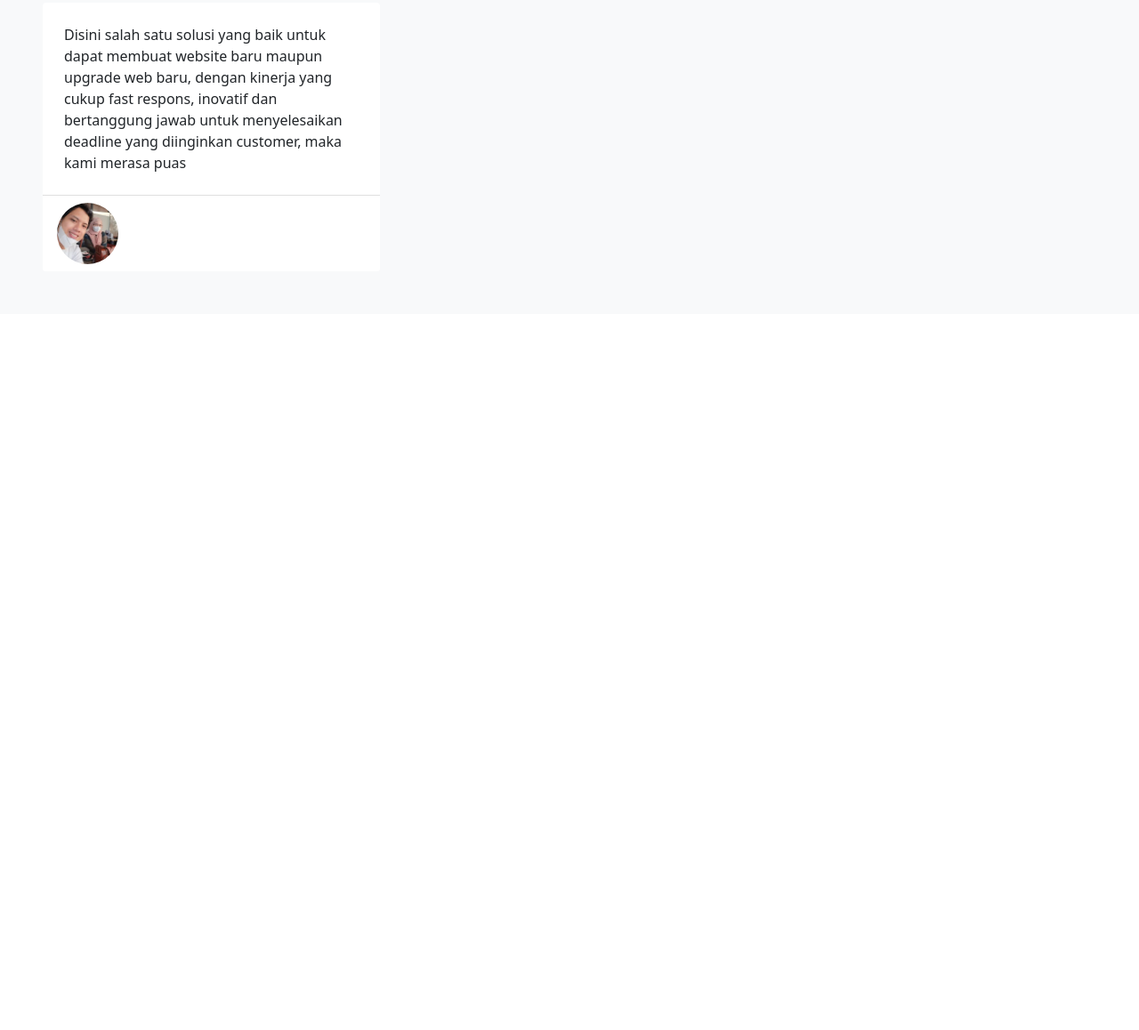
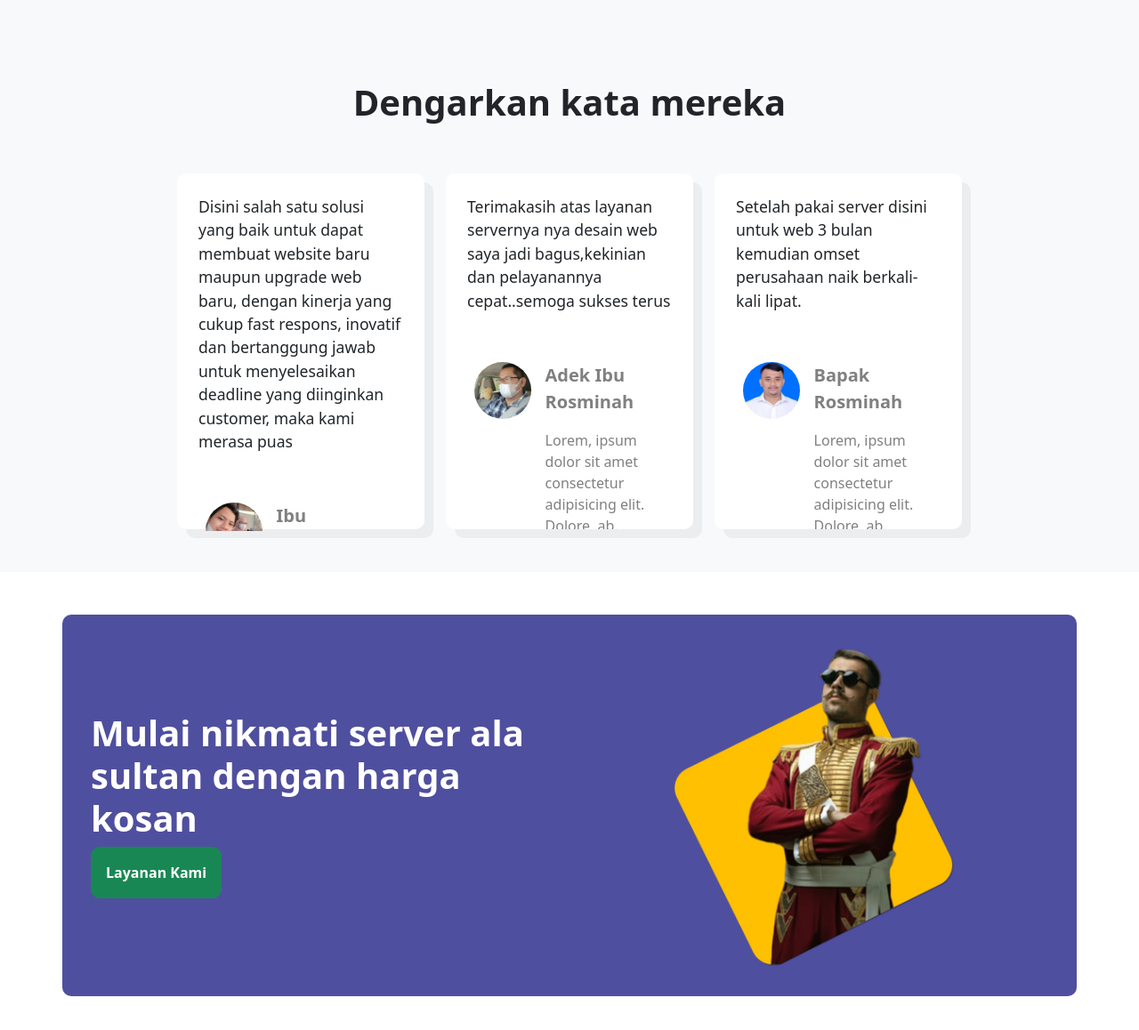
Before and after one commit to justnotiyann/FRONT-END-BOOTSTRAP, a website: page index.html in a window 1280 px wide. Shown: the part 2305-3463 px from the top of the page at 89% size. Drawn offline with nearby package versions, Linux system fonts and the light colour scheme.

Commit message:
add kata mereka dan nikmati section

```diff
--- a/css/style.css
+++ b/css/style.css
@@ -18,3 +18,25 @@ main .layanan_kami .card-layanan {
   transition: all 0.6s ease-in-out; }
   main .layanan_kami .card-layanan:hover {
     box-shadow: 5px 10px rgba(0, 0, 0, 0.514); }
+
+main .kata_mereka .card {
+  height: 25em;
+  box-shadow: 10px 10px rgba(0, 0, 0, 0.047);
+  border-radius: 10px; }
+  main .kata_mereka .card .card-judul {
+    padding: 2em;
+    font-size: 1.1em; }
+  main .kata_mereka .card .card_kaki {
+    color: grey;
+    overflow: hidden;
+    padding: 2em;
+    display: flex; }
+
+main .nikmati {
+  border-radius: 10px;
+  color: white;
+  padding: 2em;
+  background-color: #4f4f9f; }
+  main .nikmati button {
+    padding: 1em;
+    border-radius: 10px; }
--- a/index.html
+++ b/index.html
@@ -136,7 +136,7 @@
 
         <!-- testimonials -->
         <div class="container p-5 testimonials">
-            <div class="title text-center">
+            <div class="title text-center p-5">
                 <h1 class="fw-bold">Kenapa harus kami ?</h1>
             </div>
             <div class="row">
@@ -179,26 +179,75 @@
         </div>
 
         <!-- kata mareka -->
-        <div class="container-fluid p-5 bg-light">
-            <div class="title text-center">
+        <div class="container-fluid p-5 bg-light kata_mereka">
+            <div class="title text-center p-5">
                 <h1 class="fw-bold">Dengarkan kata mereka</h1>
             </div>
-            <div class="row">
-                <div class="col-4">
+            <div class="row justify-content-center align-items-baseline">
+                <div class="col-3">
                     <div class="card border-0">
                         <div class="card-judul p-4">Disini salah satu solusi yang baik untuk dapat membuat
                             website baru
                             maupun upgrade web baru, dengan kinerja yang cukup fast respons, inovatif dan bertanggung
                             jawab untuk menyelesaikan deadline yang diinginkan customer, maka kami merasa puas</div>
-                        <div class="card-footer bg-white">
-                            <div class="wrapper ">
-                                <div class="nama d-flex">
-                                    <img src="./public/images/kata mereka/bu-Nining-JPG-300x300.webp" width="20%"
-                                        class="rounded-circle">
-                                </div>
+                        <div class="card_kaki">
+                            <div class="card_kaki_gambar">
+                                <img src=" ./public/images/kata mereka/bu-Nining-JPG-300x300.webp" width="80%"
+                                    class="rounded-circle">
+                            </div>
+                            <div class="card_kaki_tulisan">
+                                <p class="fw-bold fs-5">Ibu Rosminah</p>
+                                <p>Lorem, ipsum dolor sit amet consectetur adipisicing elit. Dolore, ab.</p>
                             </div>
                         </div>
                     </div>
+                </div>
+                <div class="col-3">
+                    <div class="card border-0">
+                        <div class="card-judul p-4">Terimakasih atas layanan servernya nya desain web saya jadi
+                            bagus,kekinian dan pelayanannya cepat..semoga sukses terus</div>
+                        <div class="card_kaki">
+                            <div class="card_kaki_gambar">
+                                <img src="./public/images/kata mereka/Saeful-Indoclean-Cemerlang-300x300.webp"
+                                    width="80%" class="rounded-circle">
+                            </div>
+                            <div class="card_kaki_tulisan">
+                                <p class="fw-bold fs-5">Adek Ibu Rosminah</p>
+                                <p>Lorem, ipsum dolor sit amet consectetur adipisicing elit. Dolore, ab.</p>
+                            </div>
+                        </div>
+                    </div>
+                </div>
+                <div class="col-3">
+                    <div class="card border-0">
+                        <div class="card-judul p-4">Setelah pakai server disini untuk web 3 bulan kemudian omset
+                            perusahaan naik berkali-kali lipat.</div>
+                        <div class="card_kaki">
+                            <div class="card_kaki_gambar">
+                                <img src="./public/images/kata mereka/Rejajpg-300x300.webp" width="80%"
+                                    class="rounded-circle">
+                            </div>
+                            <div class="card_kaki_tulisan">
+                                <p class="fw-bold fs-5">Bapak Rosminah</p>
+                                <p>Lorem, ipsum dolor sit amet consectetur adipisicing elit. Dolore, ab.</p>
+                            </div>
+                        </div>
+                    </div>
+                </div>
+            </div>
+        </div>
+
+        <!-- nikmati -->
+        <div class="container mt-5 nikmati">
+            <div class="row justify-content-center align-items-center">
+                <div class="col-6">
+                    <h1 class="fw-bold">
+                        Mulai nikmati server ala sultan dengan harga kosan
+                    </h1>
+                    <button class="btn btn-success fw-bold">Layanan Kami</button>
+                </div>
+                <div class="col-6 d-flex justify-content-center align-items-center">
+                    <img src="/public/images/kata mereka/SULTAN.webp" alt="sultan abiezz" width="60%">
                 </div>
             </div>
         </div>
```
Also changed, not shown: public/images/kata mereka/SULTAN.webp (added).
